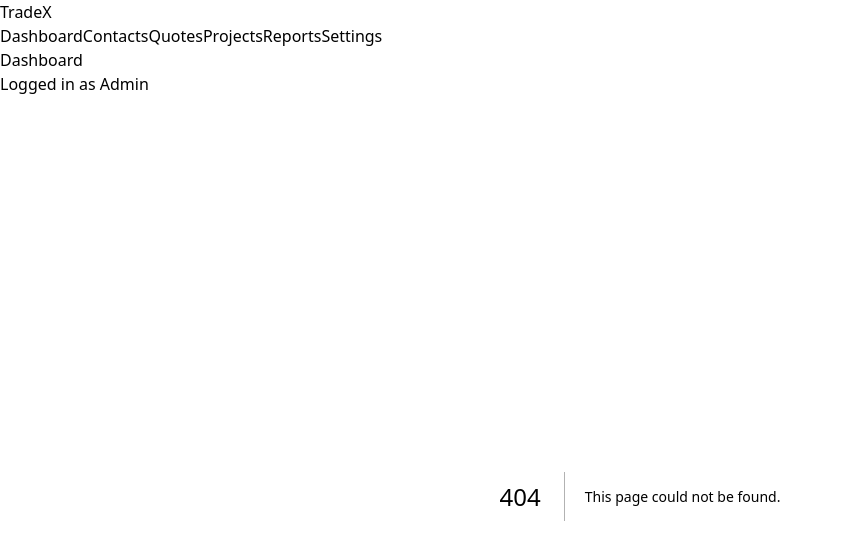
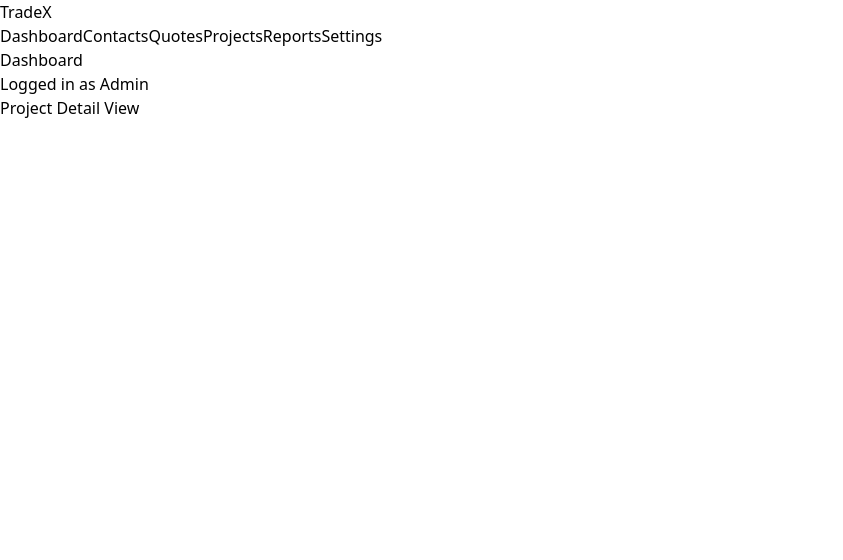
Before and after one commit to iain-armitage/TradeX, a Next.js app: page /projects/1 in a window 1280 px wide. Before the commit this address had no page. Shown: the top 560 px of the page, without its empty margins (0-843 px from the left). Built offline with nearby package versions, Linux system fonts and the light colour scheme.

Commit message:
Add files via upload

```diff
--- /dev/null
+++ b/pages/projects/[id].js
@@ -0,0 +1,4 @@
+// Project Detail Page (to be implemented)
+export default function ProjectDetail() {
+  return <div>Project Detail View</div>;
+}
--- /dev/null
+++ b/pages/quotes/[id].js
@@ -0,0 +1,4 @@
+// Quote Detail Page (to be implemented)
+export default function QuoteDetail() {
+  return <div>Quote Detail View</div>;
+}
```
